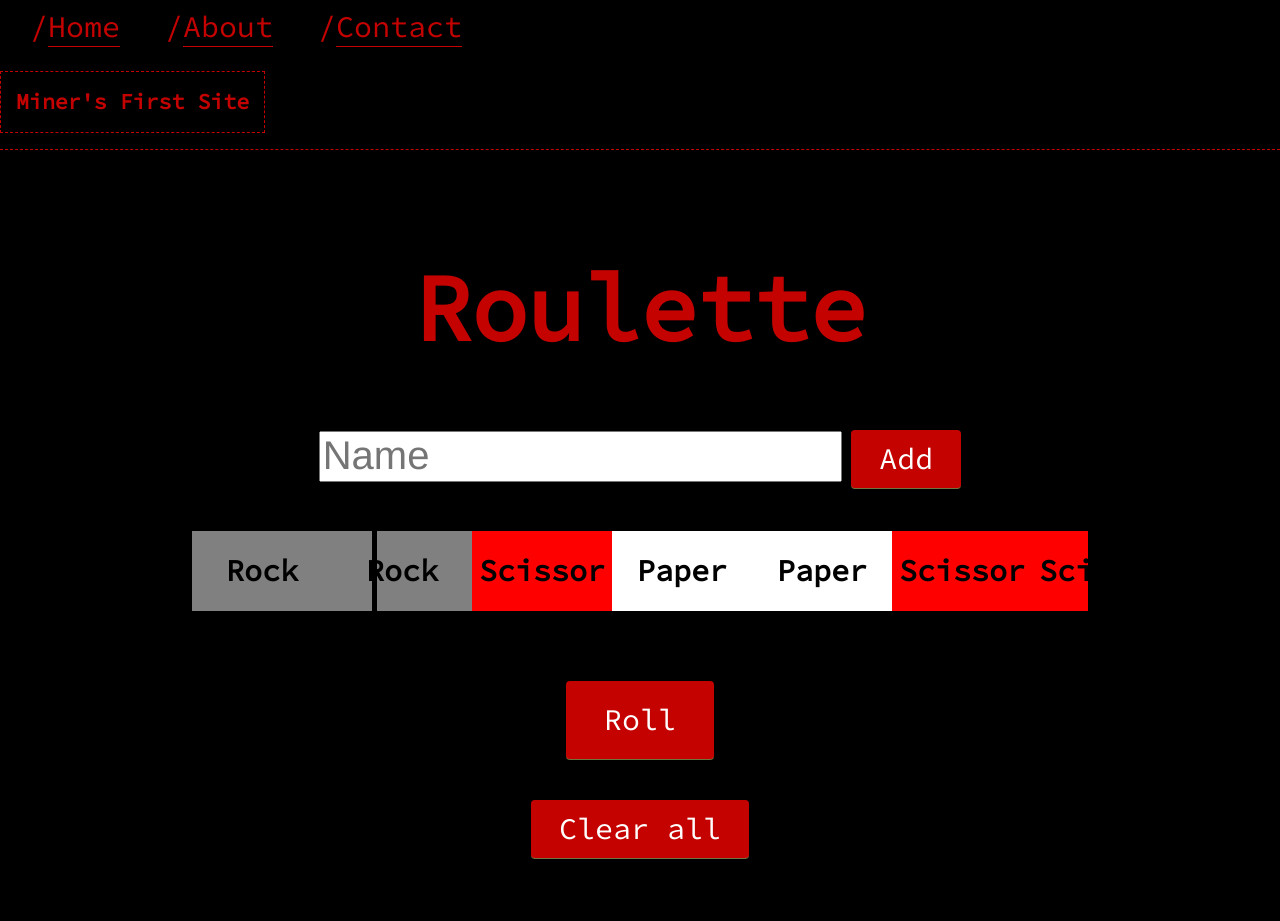
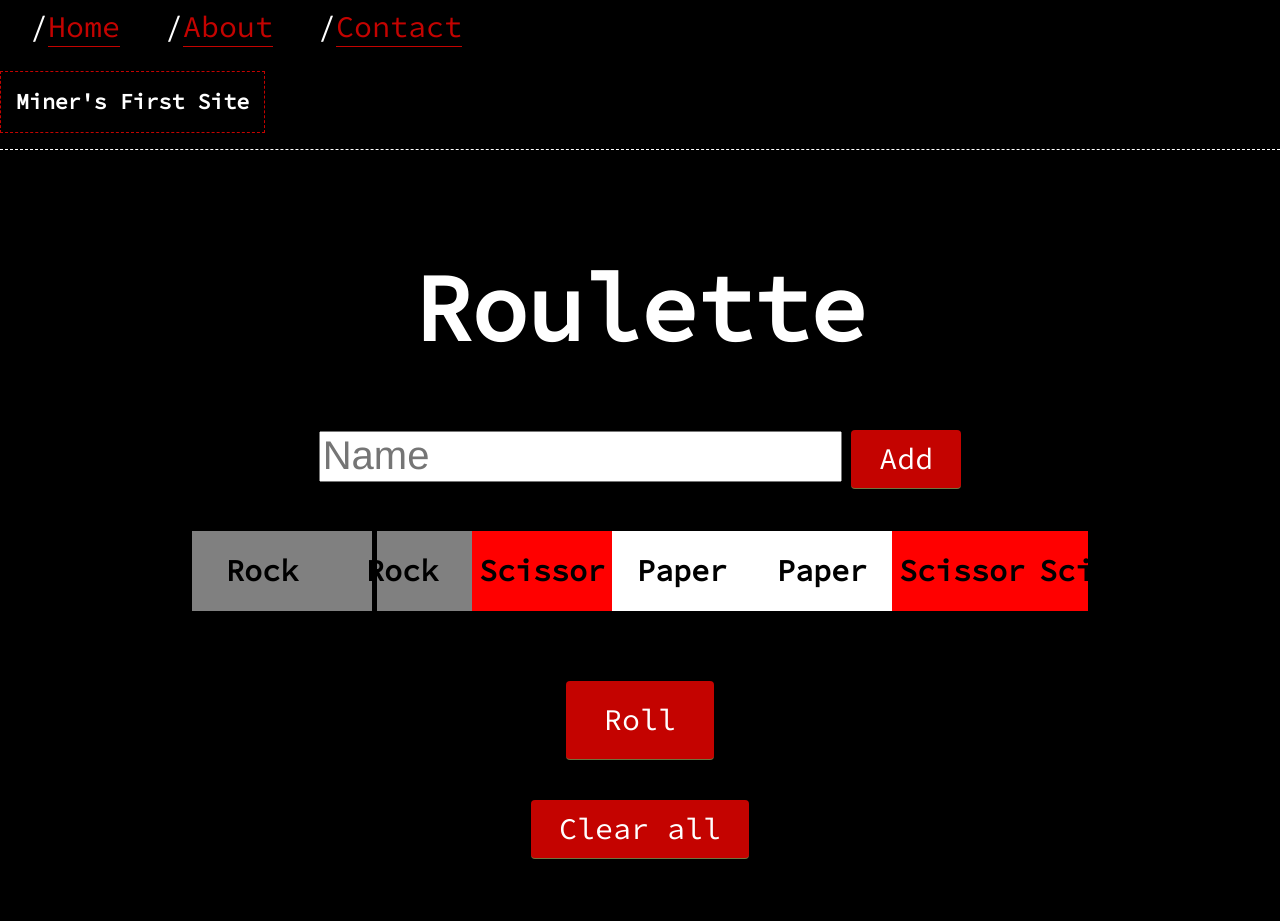
Before and after one commit to MinerBryan/mineshaft, a Jekyll site: the page built from _posts/2020-11-12-roulette.md, in a window 1280 px wide. Built offline with Jekyll 4.4.1, drawn with Linux system fonts in a browser that asks for light colours.

Commit message:
Update roulette.css

```diff
--- a/css/roulette.css
+++ b/css/roulette.css
@@ -12,7 +12,7 @@
 }
 
 ::-webkit-scrollbar-thumb {
-    background-color: #c40300;
+    background-color: #ffffff;
 }
 
 ::-webkit-scrollbar-track {
@@ -27,7 +27,7 @@
 }
 
 h1 {
-	color: #c40300;
+	color: #ffffff;
 }
 
 h3 {
@@ -39,7 +39,7 @@
     text-decoration: none;
     border-bottom: 1px solid;
     &:hover {
-        background-color: #c40300;
+        background-color: #ffffff;
         color: #444;
 
     }
@@ -51,7 +51,7 @@
 
 
 header {
-     border-bottom: 1px dashed #c40300;
+     border-bottom: 1px dashed #ffffff;
 }
 
 nav {
@@ -66,7 +66,7 @@
             margin-left: 0.5em;
             &:before {
                 content: ' /';
-                color: #c40300;
+                color: #ffffff;
             }
         }
     }
@@ -82,7 +82,7 @@
 }
 
 blockquote {
-    border-left: 1px solid #c40300;
+    border-left: 1px solid #ffffff;
     padding-left: 1em;
 }
 .title-a {
@@ -109,7 +109,7 @@
 
 footer {
     padding: 10px;
-    border-top: 1px dashed #c40300;
+    border-top: 1px dashed #ffffff;
     p {
         display: inline-block;
         span {
@@ -147,7 +147,7 @@
 
 .shotterudTitle{
     font-size: 94px;
-    font-color: #c40300;
+    font-color: #ffffff;
     z-index: 1;
 }
 
```
